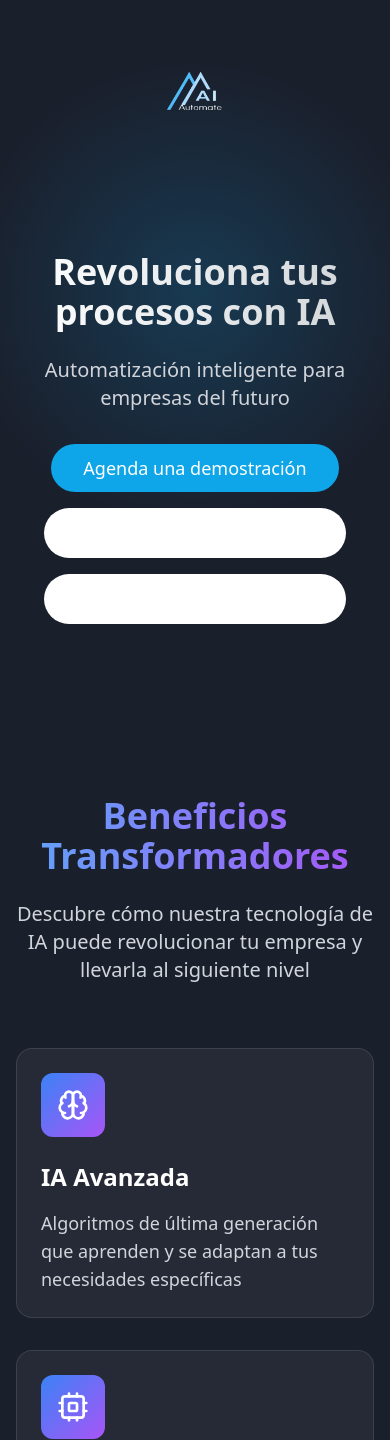
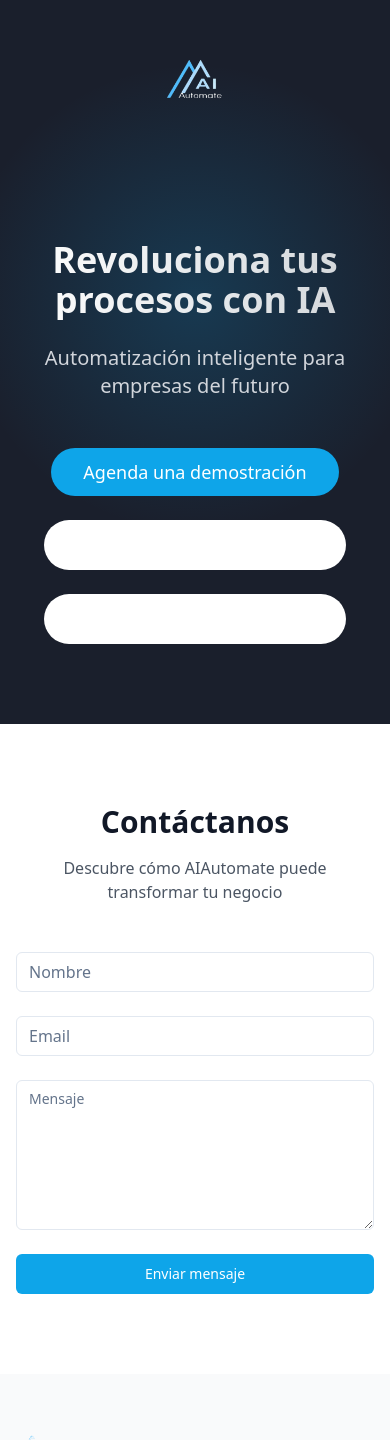
Before and after one commit to Torfer26/aiautomate, a React (Vite) app: page / in a window 390 px wide. Shown: the part 128-1568 px from the top of the page. Built offline with nearby package versions, Linux system fonts and the light colour scheme.

Commit message:
Fix button formatting and update homepage
Removed the "Beneficios Transformadores" and "Proceso de Implementación" sections from the homepage. Adjusted the formatting of buttons for improved consistency.
[skip gpt_engineer]

```diff
--- a/src/components/Hero.tsx
+++ b/src/components/Hero.tsx
@@ -43,7 +43,7 @@ export const Hero = () => {
             initial={{ opacity: 0, y: 20 }}
             animate={{ opacity: 1, y: 0 }}
             transition={{ duration: 0.6, delay: 0.4 }}
-            className="text-xl md:text-2xl text-gray-300 mb-8"
+            className="text-xl md:text-2xl text-gray-300 mb-12"
           >
             Automatización inteligente para empresas del futuro
           </motion.p>
@@ -52,11 +52,11 @@ export const Hero = () => {
             initial={{ opacity: 0, y: 20 }}
             animate={{ opacity: 1, y: 0 }}
             transition={{ duration: 0.6, delay: 0.6 }}
-            className="flex flex-col md:flex-row gap-4 justify-center items-center"
+            className="flex flex-col md:flex-row gap-6 justify-center items-center"
           >
             <Button
               size="lg"
-              className="bg-ai-accent hover:bg-ai-accent/90 text-white rounded-full px-8 py-6 text-lg transition-all duration-300 hover:scale-105"
+              className="bg-[#0EA5E9] hover:bg-[#0EA5E9]/90 text-white rounded-full px-8 py-6 text-lg min-w-[250px]"
             >
               Agenda una demostración
             </Button>
@@ -64,7 +64,7 @@ export const Hero = () => {
               <Button
                 variant="outline"
                 size="lg"
-                className="text-white border-white/20 hover:bg-white/10 rounded-full px-8 py-6 text-lg"
+                className="text-white border-white/20 hover:bg-white/10 rounded-full px-8 py-6 text-lg min-w-[250px]"
               >
                 Beneficios Transformadores
               </Button>
@@ -73,7 +73,7 @@ export const Hero = () => {
               <Button
                 variant="outline"
                 size="lg"
-                className="text-white border-white/20 hover:bg-white/10 rounded-full px-8 py-6 text-lg"
+                className="text-white border-white/20 hover:bg-white/10 rounded-full px-8 py-6 text-lg min-w-[250px]"
               >
                 Proceso de Implementación
               </Button>
--- a/src/pages/Index.tsx
+++ b/src/pages/Index.tsx
@@ -1,6 +1,4 @@
 import { Hero } from "@/components/Hero";
-import { Benefits } from "@/components/Benefits";
-import { Process } from "@/components/Process";
 import { Contact } from "@/components/Contact";
 import { Footer } from "@/components/Footer";
 
@@ -8,8 +6,6 @@ const Index = () => {
   return (
     <main className="min-h-screen bg-white">
       <Hero />
-      <Benefits />
-      <Process />
       <Contact />
       <Footer />
     </main>
```
